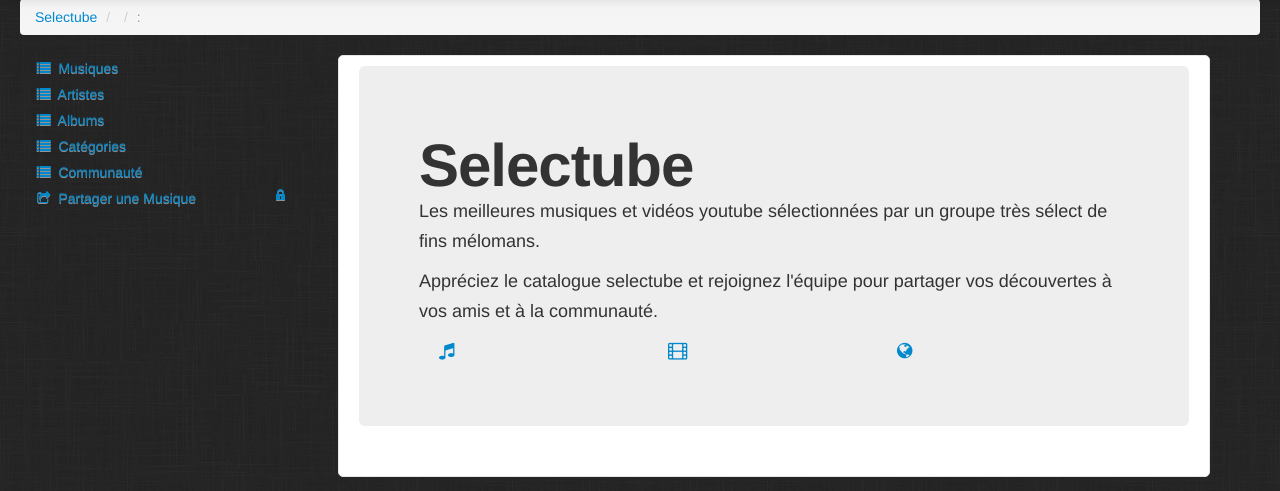
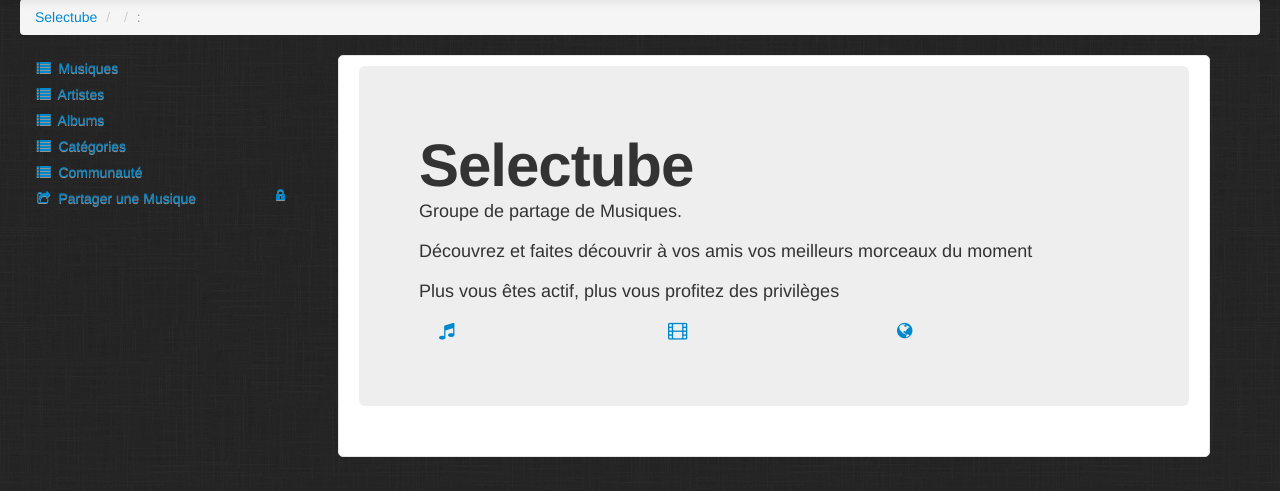
Before and after one commit to Prograr/selectube, a CakePHP app: the page made by app/View/Pages/home.ctp in a window 1280 px wide. Shown: the part 41-532 px from the top of the page. Run offline with PHP 8.4 and a stand-in for CakePHP, Linux system fonts and the light colour scheme; the template is opened without the code that fills it, so the values that code supplies are empty; form fields are guessed from the names that the template uses; some libraries are stand-ins or nearby versions.

Commit message:
maj description

```diff
--- a/app/View/Pages/home.ctp
+++ b/app/View/Pages/home.ctp
@@ -1,11 +1,12 @@
 <div class="hero-unit" id="home">
     <h1>Selectube</h1>
-    <p>Les meilleures musiques et vidéos youtube sélectionnées par un groupe très sélect de fins mélomans.</p>
-    <p>Appréciez le catalogue selectube et rejoignez l'équipe pour partager vos découvertes à vos amis et à la communauté.
+    <p>Groupe de partage de Musiques.</p>
+    <p>Découvrez et faites découvrir à vos amis vos meilleurs morceaux du moment</p>
+    <p>Plus vous êtes actif, plus vous profitez des privilèges</p>
     <div class="container-fluid" id='boutons-accueil'>
         <div class="row-fluid">
             <div class="span4">
-                <a href="/musiques" class='lien-accueil' id="lien-musique">
+                <a href="/musiques" class='lien-accueil' id="lien-musique" data-toggle="popover" data-content="Musique">
                     <i class='icon-music icone-home'></i>
                 </a>
             </div>
```
